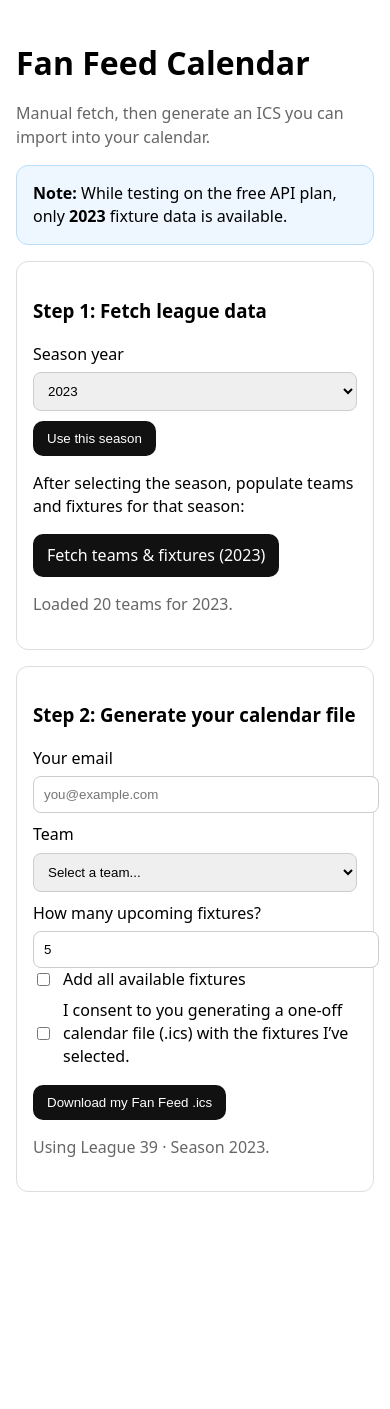
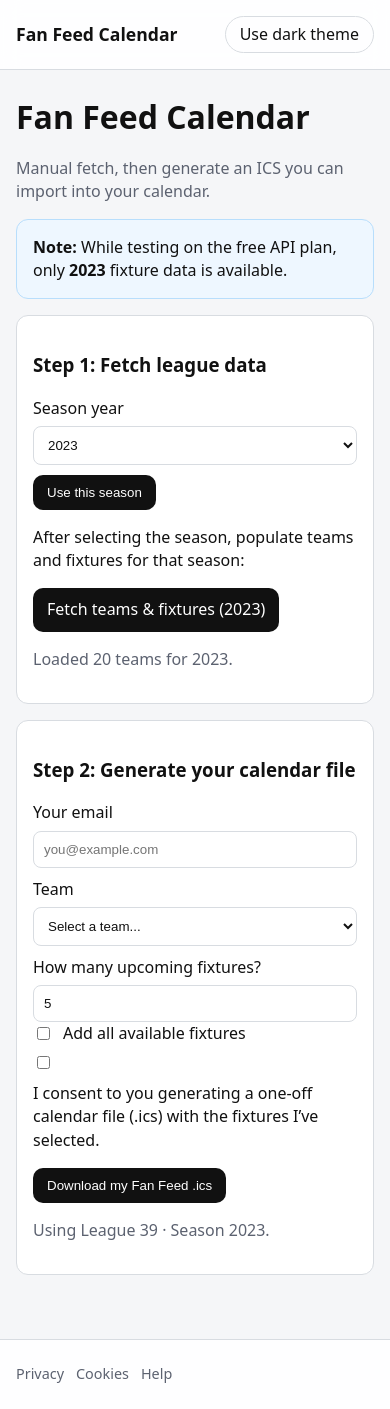
Before and after one commit to 77cu/fan-feed-calendar, a PHP site: page / in a window 390 px wide. Before the commit the page ends 1192 px from the top, so only its background shows below. Run offline with PHP 8.4, Linux system fonts and the light colour scheme.

Commit message:
Add responsive app shell layout with theme toggle

```diff
--- a/index.php
+++ b/index.php
@@ -28,17 +28,242 @@ if (is_file($teamsFile)) {
 <title>Fan Feed Calendar – Prototype</title>
 <meta name="viewport" content="width=device-width, initial-scale=1">
 <style>
-body{font-family:system-ui,-apple-system,Segoe UI,Arial,sans-serif;max-width:720px;margin:40px auto;padding:0 16px;line-height:1.45}
-h1{margin:0 0 8px} .card{border:1px solid #ddd;border-radius:12px;padding:16px;margin:16px 0}
-label{display:block;margin:10px 0 6px} select,input[type=email],input[type=number]{width:100%;padding:10px;border:1px solid #ccc;border-radius:8px}
-.row{display:flex;gap:10px;align-items:center}
-.btn{display:inline-block;background:#111;color:#fff;border-radius:10px;padding:10px 14px;text-decoration:none;border:0;cursor:pointer}
-.muted{color:#666}
-.warn{background:#fff7e6;border:1px solid #ffd591}
-.note{background:#eef7ff;border:1px solid #b8defc}
+:root {
+  color-scheme: light dark;
+  --ffc-bg: #f5f6f8;
+  --ffc-surface: #ffffff;
+  --ffc-border: #d8dce1;
+  --ffc-text: #111111;
+  --ffc-muted: #5c6270;
+  --ffc-link: #0f62fe;
+  --ffc-header-bg: rgba(255, 255, 255, 0.9);
+  --ffc-footer-bg: rgba(255, 255, 255, 0.95);
+  --ffc-radius: 12px;
+}
+
+[data-theme="dark"] {
+  --ffc-bg: #111418;
+  --ffc-surface: #1b1f26;
+  --ffc-border: #2e333c;
+  --ffc-text: #f5f7fa;
+  --ffc-muted: #a6adbb;
+  --ffc-link: #6aa6ff;
+  --ffc-header-bg: rgba(17, 20, 24, 0.9);
+  --ffc-footer-bg: rgba(17, 20, 24, 0.95);
+}
+
+* { box-sizing: border-box; }
+
+body {
+  margin: 0;
+  font-family: system-ui, -apple-system, "Segoe UI", Arial, sans-serif;
+  line-height: 1.45;
+  background: var(--ffc-bg);
+  color: var(--ffc-text);
+}
+
+a {
+  color: var(--ffc-link);
+}
+
+.app-shell {
+  min-height: 100vh;
+  display: flex;
+  flex-direction: column;
+  background: var(--ffc-bg);
+}
+
+.app-header {
+  position: sticky;
+  top: 0;
+  z-index: 10;
+  backdrop-filter: blur(10px);
+  background: var(--ffc-header-bg);
+  border-bottom: 1px solid var(--ffc-border);
+}
+
+.app-header .container {
+  display: flex;
+  flex-wrap: wrap;
+  align-items: center;
+  gap: 12px;
+  padding-top: 16px;
+  padding-bottom: 16px;
+}
+
+.app-brand {
+  font-size: 1.1rem;
+  font-weight: 600;
+  margin: 0;
+}
+
+.app-header-actions {
+  display: flex;
+  align-items: center;
+  gap: 12px;
+  margin-left: auto;
+}
+
+.theme-toggle {
+  appearance: none;
+  background: none;
+  border: 1px solid var(--ffc-border);
+  border-radius: 999px;
+  padding: 6px 14px;
+  font: inherit;
+  color: inherit;
+  cursor: pointer;
+  transition: background 0.2s ease;
+}
+
+.theme-toggle:hover,
+.theme-toggle:focus-visible {
+  background: rgba(15, 98, 254, 0.08);
+  outline: none;
+}
+
+.app-main {
+  flex: 1;
+  padding: 24px 0 48px;
+}
+
+.container {
+  width: 100%;
+  max-width: 1120px;
+  margin: 0 auto;
+  padding: 0 16px;
+}
+
+.grid,
+.row {
+  display: flex;
+  flex-wrap: wrap;
+  gap: 10px;
+}
+
+.col {
+  flex: 1 1 0;
+  min-width: 0;
+}
+
+.card {
+  background: var(--ffc-surface);
+  border: 1px solid var(--ffc-border);
+  border-radius: var(--ffc-radius);
+  padding: 16px;
+  margin: 16px 0;
+}
+
+h1 {
+  margin: 0 0 8px;
+}
+
+label {
+  display: block;
+  margin: 10px 0 6px;
+}
+
+select,
+input[type=email],
+input[type=number] {
+  width: 100%;
+  padding: 10px;
+  border: 1px solid var(--ffc-border);
+  border-radius: 8px;
+  background: var(--ffc-surface);
+  color: inherit;
+}
+
+.row {
+  align-items: center;
+}
+
+.btn {
+  display: inline-block;
+  background: #111;
+  color: #fff;
+  border-radius: 10px;
+  padding: 10px 14px;
+  text-decoration: none;
+  border: 0;
+  cursor: pointer;
+}
+
+[data-theme="dark"] .btn {
+  background: #f5f7fa;
+  color: #111418;
+}
+
+.muted {
+  color: var(--ffc-muted);
+}
+
+.warn {
+  background: #fff7e6;
+  border: 1px solid #ffd591;
+  color: #8a5d1e;
+}
+
+[data-theme="dark"] .warn {
+  background: rgba(255, 188, 87, 0.15);
+  border-color: rgba(255, 188, 87, 0.4);
+  color: #ffddab;
+}
+
+.note {
+  background: #eef7ff;
+  border: 1px solid #b8defc;
+}
+
+[data-theme="dark"] .note {
+  background: rgba(106, 166, 255, 0.15);
+  border-color: rgba(106, 166, 255, 0.35);
+}
+
+.app-footer {
+  background: var(--ffc-footer-bg);
+  border-top: 1px solid var(--ffc-border);
+  padding: 24px 0;
+  color: var(--ffc-muted);
+}
+
+.app-footer nav {
+  display: flex;
+  flex-wrap: wrap;
+  gap: 12px;
+  font-size: 0.9rem;
+}
+
+.app-footer a {
+  color: inherit;
+  text-decoration: none;
+}
+
+.app-footer a:hover,
+.app-footer a:focus-visible {
+  text-decoration: underline;
+}
+
+@media (min-width: 720px) {
+  .app-main {
+    padding-top: 40px;
+  }
+}
 </style>
 </head>
 <body>
+<div class="app-shell">
+  <header class="app-header" role="banner">
+    <div class="container">
+      <p class="app-brand">Fan Feed Calendar</p>
+      <div class="app-header-actions">
+        <button type="button" class="theme-toggle" data-theme-toggle aria-label="Toggle theme">Toggle theme</button>
+      </div>
+    </div>
+  </header>
+
+  <main class="app-main" role="main">
+    <div class="container">
       <h1>Fan Feed Calendar</h1>
       <p class="muted">Manual fetch, then generate an ICS you can import into your calendar.</p>
 
@@ -104,6 +329,61 @@ label{display:block;margin:10px 0 6px} select,input[type=email],input[type=numbe
           <p class="muted">Using League <?= htmlspecialchars($league) ?> · Season <?= htmlspecialchars($season) ?>.</p>
         </form>
       </div>
+    </div>
+  </main>
 
+  <footer class="app-footer" role="contentinfo">
+    <div class="container">
+      <nav aria-label="Helpful links">
+        <a href="#">Privacy</a>
+        <a href="#">Cookies</a>
+        <a href="#">Help</a>
+      </nav>
+    </div>
+  </footer>
+</div>
+
+<script>
+(function () {
+  const storageKey = 'ffc-theme';
+  const root = document.documentElement;
+  const toggle = document.querySelector('[data-theme-toggle]');
+  let storage;
+
+  try {
+    storage = window.localStorage;
+  } catch (err) {
+    storage = null;
+  }
+
+  const applyTheme = (theme) => {
+    root.setAttribute('data-theme', theme);
+    if (toggle) {
+      toggle.setAttribute('aria-pressed', theme === 'dark');
+      toggle.textContent = theme === 'dark' ? 'Use light theme' : 'Use dark theme';
+    }
+  };
+
+  const getPreferredTheme = () => {
+    const stored = storage ? storage.getItem(storageKey) : null;
+    if (stored === 'light' || stored === 'dark') {
+      return stored;
+    }
+    return window.matchMedia('(prefers-color-scheme: dark)').matches ? 'dark' : 'light';
+  };
+
+  applyTheme(getPreferredTheme());
+
+  if (toggle) {
+    toggle.addEventListener('click', () => {
+      const current = root.getAttribute('data-theme') === 'dark' ? 'light' : 'dark';
+      if (storage) {
+        storage.setItem(storageKey, current);
+      }
+      applyTheme(current);
+    });
+  }
+})();
+</script>
 </body>
 </html>
```
Lines whose indentation alone changed are shown as unchanged.
